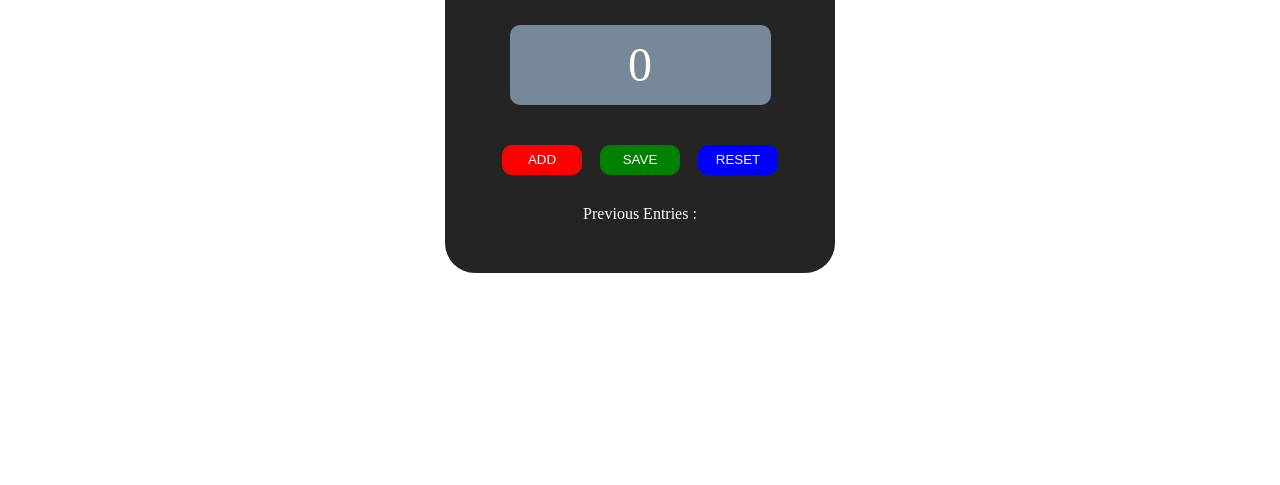
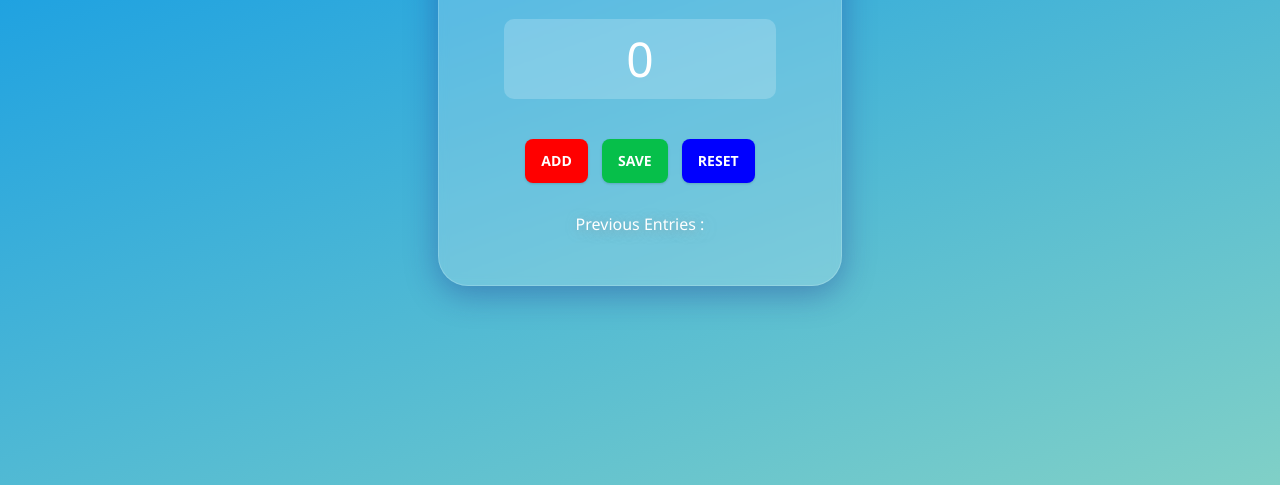
Before and after one commit to rafaijaved/Scrimba-JavaScript-Course, a plain HTML site: page Passenger-Counter/index.html in a window 1280 px wide. Shown: the part 315-800 px from the top of the page. Drawn offline with Linux system fonts and the light colour scheme.

Commit message:
Update style.css

```diff
--- a/Passenger-Counter/style.css
+++ b/Passenger-Counter/style.css
@@ -2,6 +2,7 @@
   box-sizing: border-box;
   margin: 0;
   padding: 0;
+  font-family:'Segoe UI', Tahoma, Geneva, Verdana, sans-serif
 }
 
 body {
@@ -10,6 +11,12 @@ body {
   width: 100%;
   margin: auto;
   text-align: center;
+  background-color: #0093e9;
+  background-image: linear-gradient(160deg, #0093e9 0%, #80d0c7 100%);
+}
+
+h1 {
+  text-shadow: 2px 2px 12px rgba(148, 148, 148, 0.66);
 }
 
 main {
@@ -17,28 +24,18 @@ main {
   gap: 30px;
   place-items: center;
   margin: auto;
-  background-color: #242424;
+  background: rgba(255, 255, 255, 0.2);
+  box-shadow: 0 8px 32px 0 rgba(31, 38, 135, 0.37);
+  backdrop-filter: blur(5px);
+  -webkit-backdrop-filter: blur(5px);
+  border-radius: 30px;
+  border: 1px solid rgba(255, 255, 255, 0.18);
   color: #ffffff;
   padding: 50px;
-  border-radius: 30px;
   -webkit-border-radius: 30px;
   -moz-border-radius: 30px;
   -ms-border-radius: 30px;
   -o-border-radius: 30px;
-}
-
-button {
-  width: 80px;
-  height: 30px;
-  margin-inline: 7px;
-  color: white;
-  cursor: pointer;
-  border: none;
-  border-radius: 10px;
-  -webkit-border-radius: 10px;
-  -moz-border-radius: 10px;
-  -ms-border-radius: 10px;
-  -o-border-radius: 10px;
 }
 
 #count-el {
@@ -47,7 +44,7 @@ button {
   width: 90%;
   height: 80px;
   line-height: 80px;
-  background-color: lightslategray;
+  background-color: rgba(255, 255, 255, 0.2);
   border-radius: 10px;
   -webkit-border-radius: 10px;
   -moz-border-radius: 10px;
@@ -56,13 +53,54 @@ button {
 }
 
 #increment-btn {
-  background-color: red;
+  background-color: rgb(255, 0, 0);
 }
 
 #save-btn {
-  background-color: green;
+  background-color: #06bf4a;
 }
 
 #reset-btn {
-  background-color: blue;
+  background-color: rgb(0, 0, 255);
 }
+
+#save-el {
+  text-shadow: 2px 2px 12px rgba(148, 148, 148, 0.66);
+}
+
+
+
+/* CSS */
+button {
+  background-color: #FFFFFF;
+  border: 0;
+  border-radius: .5rem;
+  box-sizing: border-box;
+  color: #ffffff;
+  font-size: .875rem;
+  font-weight: 600;
+  line-height: 1.25rem;
+  padding: .75rem 1rem;
+  text-align: center;
+  text-decoration: none #D1D5DB solid;
+  text-decoration-thickness: auto;
+  box-shadow: 0 1px 3px 0 rgba(0, 0, 0, 0.1), 0 1px 2px 0 rgba(0, 0, 0, 0.06);
+  cursor: pointer;
+  user-select: none;
+  -webkit-user-select: none;
+  touch-action: manipulation;
+  margin-inline: 5px;
+}
+
+button:hover {
+  background-color: rgb(249,250,251);
+}
+
+button:focus {
+  outline: 2px solid transparent;
+  outline-offset: 2px;
+}
+
+button:focus-visible {
+  box-shadow: none;
+}
```
